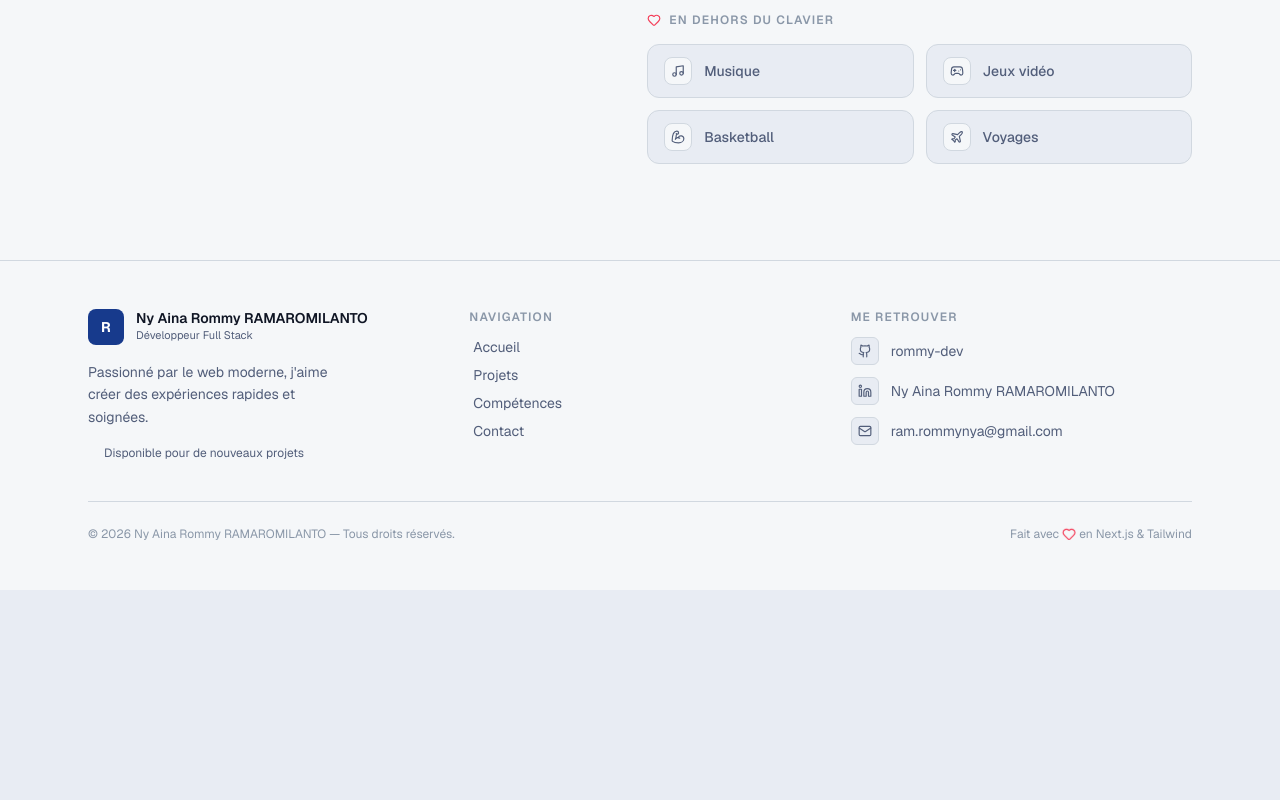
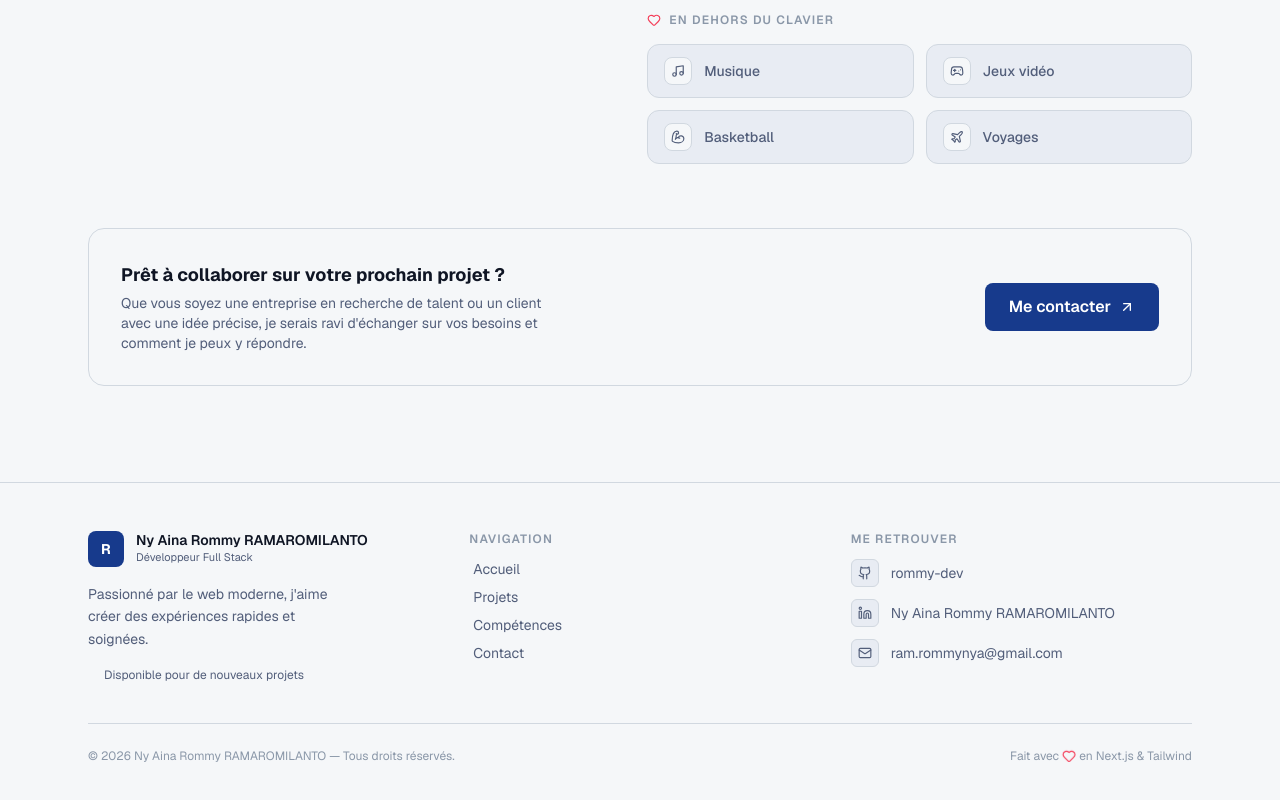
Before and after one commit to rommy-dev/portfolio, a Next.js app: page / in a window 1280 px wide. Shown: the part 4742-5542 px from the top of the page. Before the commit the page ends 5332 px from the top, so only its background shows below. Built offline with nearby package versions, Linux system fonts and the light colour scheme.

Commit message:
feat: add cta contact in the end of the about section

```diff
--- a/src/components/sections/AboutSection.tsx
+++ b/src/components/sections/AboutSection.tsx
@@ -1,6 +1,8 @@
 'use client';
 
 import { motion } from 'framer-motion';
+import Link from 'next/link';
+import { Button } from '@/components/ui/Button';
 import {
   GraduationCap,
   Briefcase,
@@ -10,6 +12,7 @@ import {
   BicepsFlexed,
   Plane,
   CheckCircle2,
+  ArrowUpRight,
 } from 'lucide-react';
 
 /* ─── Timeline ────────────────────────────────────────────
@@ -191,6 +194,35 @@ export function AboutSection() {
 
           </div>
         </div>
+
+        {/* ── Bottom CTA ── */}
+        <motion.div
+          {...inView(0.5)}
+          className="mt-16 relative overflow-hidden rounded-2xl border border-primary/20 bg-primary/5 px-8 py-8 flex flex-col sm:flex-row items-start sm:items-center justify-between gap-6"
+        >
+          {/* Blur decoration */}
+          <div aria-hidden className="absolute -right-16 -top-16 h-48 w-48 rounded-full bg-primary/10 blur-3xl" />
+          <div aria-hidden className="absolute -left-8 -bottom-8 h-32 w-32 rounded-full bg-secondary/10 blur-3xl" />
+
+          <div className="relative flex flex-col gap-1">
+            <p className="text-lg font-bold text-foreground">
+              Prêt à collaborer sur votre prochain projet ?
+            </p>
+            <p className="text-sm text-foreground-muted max-w-md">
+              Que vous soyez une entreprise en recherche de talent ou un client avec une idée précise,
+              je serais ravi d'échanger sur vos besoins et comment je peux y répondre.
+            </p>
+          </div>
+
+          <div className="relative flex items-center gap-3 shrink-0">
+            <Link href="/contact">
+              <Button size="lg" iconRight={<ArrowUpRight className="h-4 w-4" />}>
+                Me contacter
+              </Button>
+            </Link>
+          </div>
+        </motion.div>
+
       </div>
     </section>
   );
```
